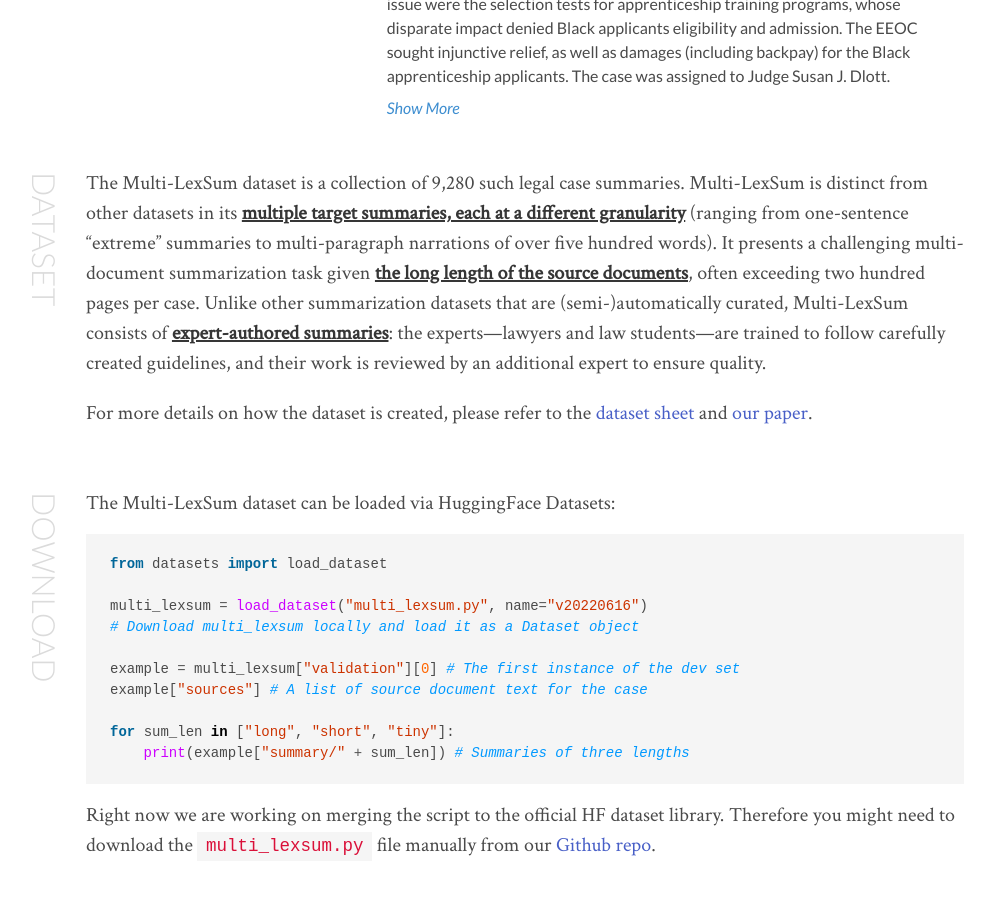
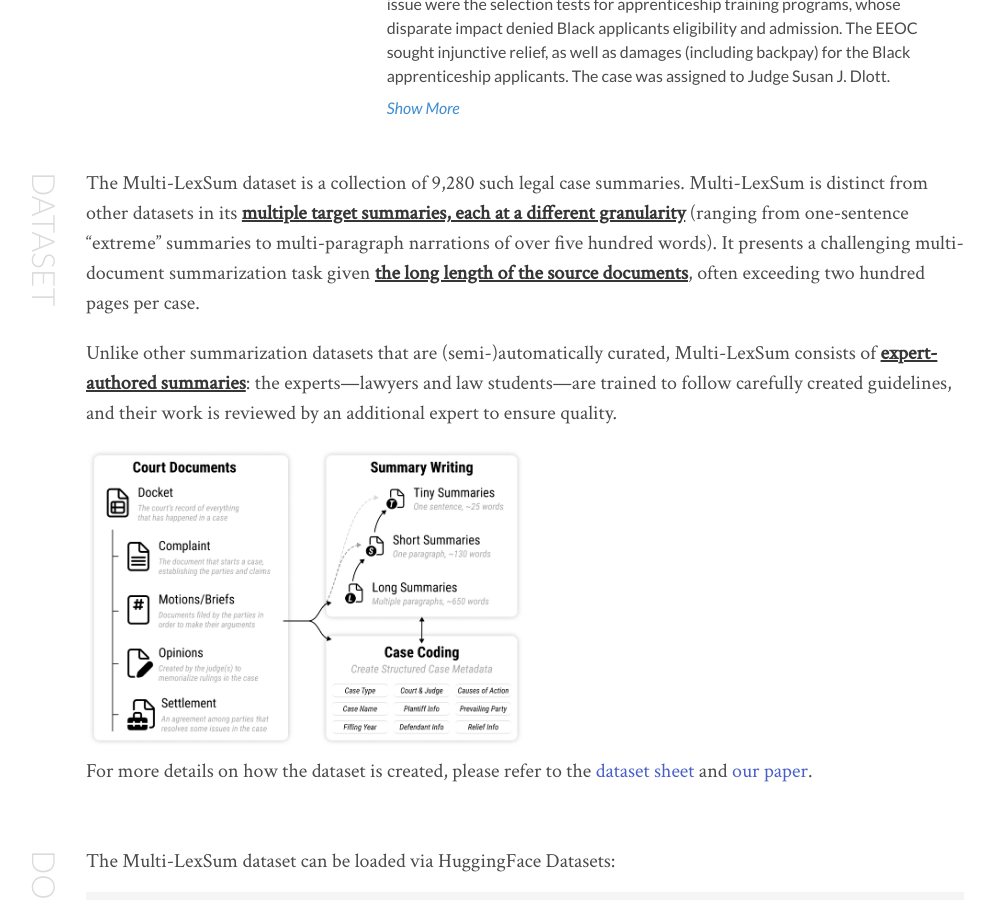
Before and after one commit to multilexsum/multilexsum.github.io, a Jekyll site: the page built from index.html, in a window 1280 px wide and 900 px high, scrolled down 1135 px. Shown: the whole window, without its empty margins (156-1150 px from the left). Built offline with Jekyll 4.4.1, drawn with Linux system fonts in a browser that asks for light colours; nearby versions of some CDN libraries; a style sheet for code colours, icons or effects is not loaded.

Commit message:
try add the writing figure

```diff
--- a/_data/meta.yml
+++ b/_data/meta.yml
@@ -57,7 +57,13 @@
       The Multi-LexSum dataset is a collection of 9,280 such legal case summaries.
       Multi-LexSum is distinct from other datasets in its **<span class="is-underlined">multiple target summaries, each at a different granularity</span>** (ranging from one-sentence "extreme" summaries to multi-paragraph narrations of over five hundred words).
       It presents a challenging multi-document summarization task given **<span class="is-underlined">the long length of the source documents</span>**, often exceeding two hundred pages per case.
+
       Unlike other summarization datasets that are (semi-)automatically curated, Multi-LexSum consists of **<span class="is-underlined">expert-authored summaries</span>**: the experts---lawyers and law students---are trained to follow carefully created guidelines, and their work is reviewed by an additional expert to ensure quality.
+
+      <div style="max-width: 50%">
+        <img src="/assets/summary-writing.png"
+            alt="The summary writing process in Multi-LexSum">
+      </div>
 
       For more details on how the dataset is created, please refer to the [dataset sheet](https://docs.google.com/document/d/1bkPQeoiwjh8CVL5usJD77W2qBXmRFu1-BJUDXb1Vm6U/edit?usp=sharing) and [our paper](https://arxiv.org/abs/2206.10883).
 
```
Also changed, not shown: assets/summary-writing.png (added).
